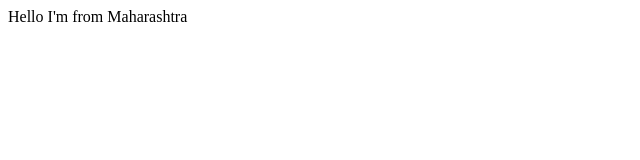
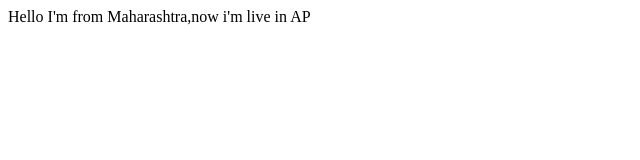
Before and after one commit to AnkitaDamkondwar/skillspro, a plain HTML site: page index.html in a window 1280 px wide. Shown: the whole page, without its empty margins (0-640 px from the left). Drawn offline with Linux system fonts and the light colour scheme.

Commit message:
Update index.html

```diff
--- a/index.html
+++ b/index.html
@@ -1,7 +1,7 @@
 <html>
 
   <body>
-    <p1> Hello I'm from Maharashtra</p1>
+    <p1> Hello I'm from Maharashtra,now i'm live in AP</p1>
   </body>
 
  </html>
```
